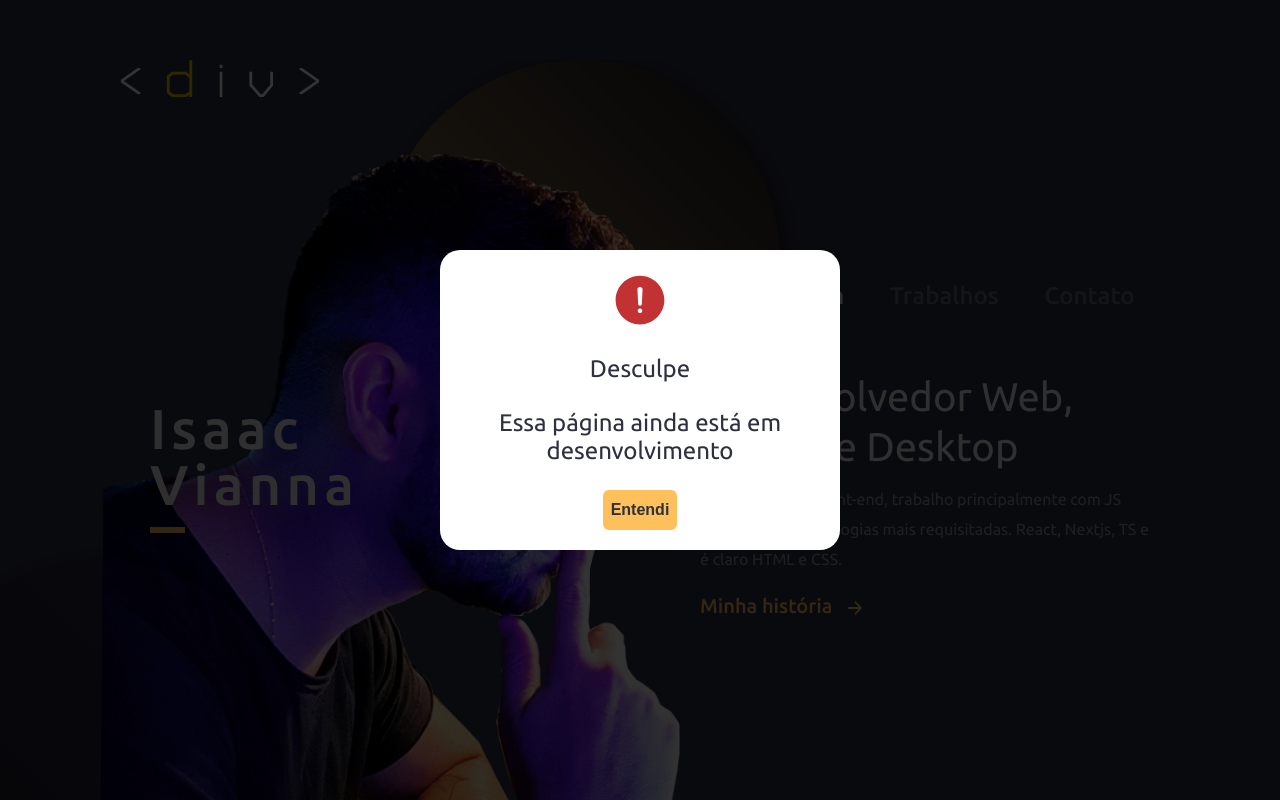
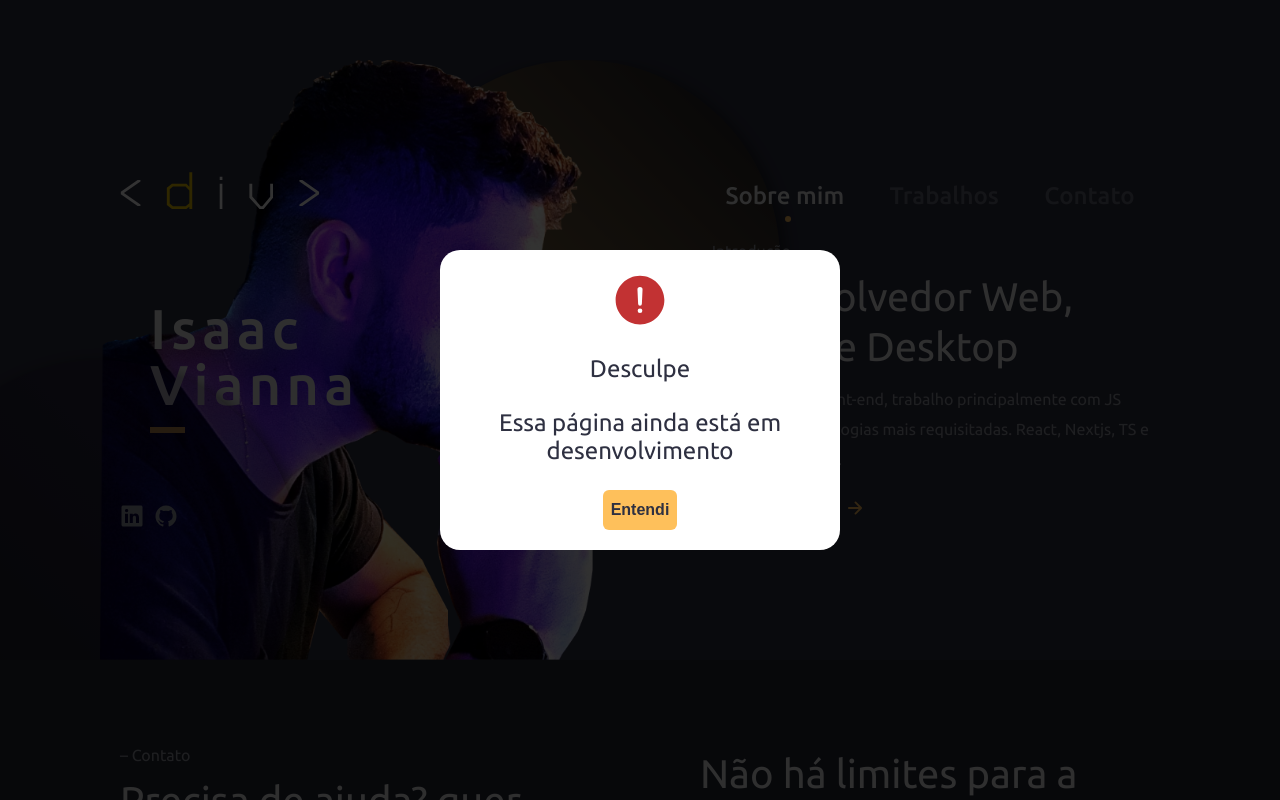
Before and after one commit to isaacviannadev/meuSitePessoal, a Next.js app: page / in a window 1280 px wide. Shown: the top 800 px of the page. Built offline with nearby package versions, Linux system fonts and the light colour scheme; a web font is replaced by a local one.

Commit message:
fiz alinhamento intro

```diff
--- a/src/components/Inicio/index.tsx
+++ b/src/components/Inicio/index.tsx
@@ -31,10 +31,10 @@ const FirstSectionSC = styled.section`
 
 const Intro = styled.div`
   width: 100%;
-  height: 800px;
+  height: 600px;
   display: flex;
   flex-direction: column;
-  justify-content: space-between;
+  justify-content: center;
   padding: 0 20px 20px;
   position: relative;
 
@@ -77,12 +77,20 @@ const Intro = styled.div`
   }
 
   & .foto {
-    width: 100%;
-    height: auto;
+    width: auto;
+    height: 100%;
     position: absolute;
     bottom: 0;
     left: 0;
   }
+
+  & .content {
+    display: flex;
+    flex-direction: column;
+    justify-content: space-between;
+    width: 100%;
+    height: 100%;
+    max-height: 356px;
 
     & .logo {
       width: 100%;
@@ -150,6 +158,7 @@ const Intro = styled.div`
         }
       }
     }
+  }
 
   @media only screen and (max-width: 768px) {
     height: 400px;
@@ -166,6 +175,7 @@ export const Inicio = () => {
         <Intro>
           <img className='foto' src='/eu.png' alt='Isaac' />
 
+          <div className='content'>
             <img className='logo' src='/div.svg' alt='logo' />
             <div className='nome'>
               <p>Isaac</p>
@@ -187,6 +197,7 @@ export const Inicio = () => {
               >
                 <IoLogoGithub />
               </a>
+            </div>
           </div>
         </Intro>
 
```
Lines whose indentation alone changed are shown as unchanged.
